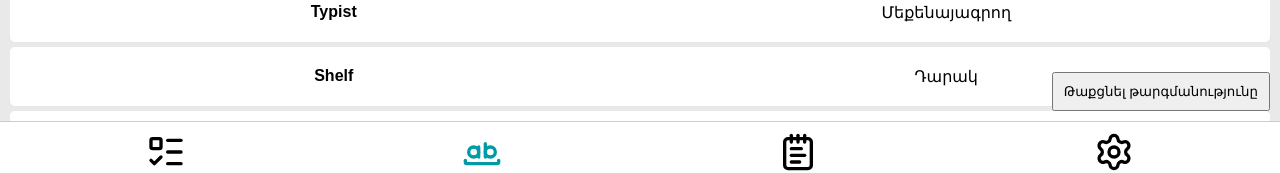
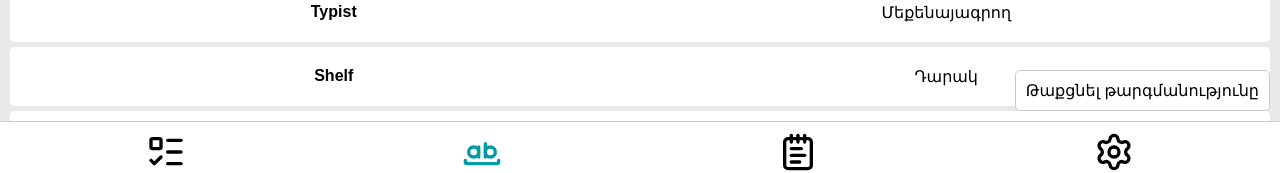
Before and after one commit to khc-toolkit/lexigo, a React (Create React App) app: page /#/words in a window 1280 px wide. Shown: the part 539-712 px from the top of the page. Built offline with nearby package versions, Linux system fonts and the light colour scheme.

Commit message:
[style] font size for button

```diff
--- a/src/pages/WordsPage/styles.module.css
+++ b/src/pages/WordsPage/styles.module.css
@@ -57,4 +57,10 @@
 
 .toggleButton {
   padding: 10px;
+  font-size: 16px;
+  background: #ffffff;
+  outline: none;
+  border: 1px solid var(--border);
+  border-radius: 5px;
+  color: #000000;
 }
```
